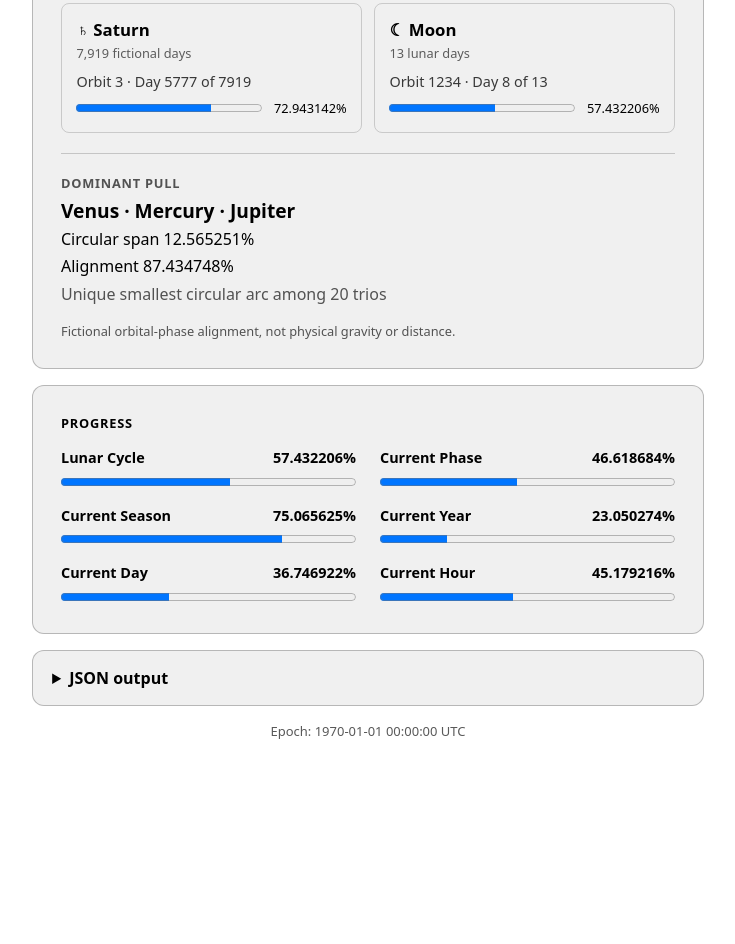
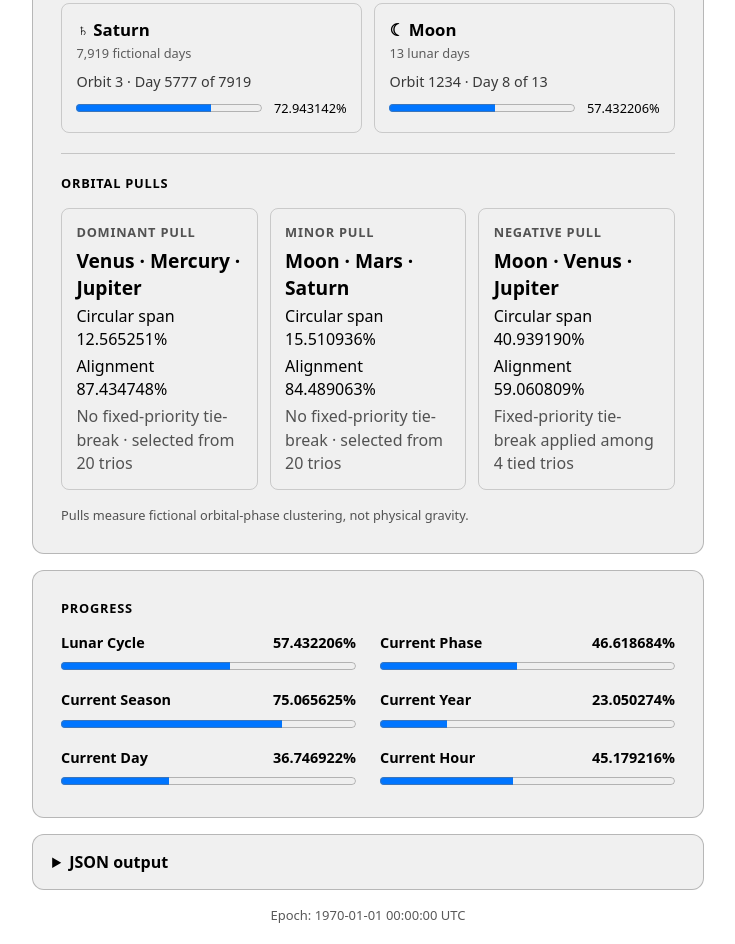
Before and after one commit to FelipeBudinich/insidia, a website with bundled scripts: page public/index.html in a window 1280 px wide. Shown: the part 1186-2130 px from the top of the page, without its empty margins (272-1007 px from the left). Before the commit the page ends 1946 px from the top, so only its background shows below. Built offline with nearby package versions, Linux system fonts and the light colour scheme.

Commit message:
Add ranked orbital pulls and bump release to v5.4

```diff
--- a/package.json
+++ b/package.json
@@ -1,6 +1,6 @@
 {
   "name": "fictional-calendar",
-  "version": "5.3.0",
+  "version": "5.4.0",
   "private": true,
   "type": "module",
   "scripts": {
--- a/public/app.js
+++ b/public/app.js
@@ -33,10 +33,17 @@ const orbitalBodyElements = new Map(
     }
   ])
 );
-const dominantPullMembersElement = document.querySelector('#dominant-pull-members');
-const dominantPullSpanElement = document.querySelector('#dominant-pull-span');
-const dominantPullAlignmentElement = document.querySelector('#dominant-pull-alignment');
-const dominantPullSelectionElement = document.querySelector('#dominant-pull-selection');
+const pullElements = new Map(
+  [...document.querySelectorAll('[data-pull-key]')].map((pullElement) => [
+    pullElement.dataset.pullKey,
+    {
+      members: pullElement.querySelector('[data-pull-members]'),
+      span: pullElement.querySelector('[data-pull-span]'),
+      alignment: pullElement.querySelector('[data-pull-alignment]'),
+      selection: pullElement.querySelector('[data-pull-selection]')
+    }
+  ])
+);
 const progressElements = new Map(
   [...document.querySelectorAll('[data-progress-key]')].map((row) => [
     row.dataset.progressKey,
@@ -82,13 +89,16 @@ function render(realUnixMilliseconds = Date.now()) {
     bodyElements.percentage.textContent = formatOrbitalPercentage(body.progressFraction);
     bodyElements.progress.value = body.progressFraction;
   }
-  const { dominantPull } = orbits;
-  dominantPullMembersElement.textContent = dominantPull.members.map((member) => member.name).join(' · ');
-  dominantPullSpanElement.textContent = `Circular span ${formatOrbitalPercentage(dominantPull.spanFraction)}`;
-  dominantPullAlignmentElement.textContent = `Alignment ${formatOrbitalPercentage(1 - dominantPull.spanFraction)}`;
-  dominantPullSelectionElement.textContent = dominantPull.tieBreak.applied
-    ? `Fixed-priority tie-break applied among ${dominantPull.tieBreak.tiedCombinationCount} tied trios`
-    : `Unique smallest circular arc among ${dominantPull.evaluatedCombinationCount} trios`;
+  for (const pullKey of ['dominantPull', 'minorPull', 'negativePull']) {
+    const pull = orbits[pullKey];
+    const elements = pullElements.get(pullKey);
+    elements.members.textContent = pull.members.map((member) => member.name).join(' · ');
+    elements.span.textContent = `Circular span ${formatOrbitalPercentage(pull.spanFraction)}`;
+    elements.alignment.textContent = `Alignment ${formatOrbitalPercentage(1 - pull.spanFraction)}`;
+    elements.selection.textContent = pull.tieBreak.applied
+      ? `Fixed-priority tie-break applied among ${pull.tieBreak.tiedCombinationCount} tied trios`
+      : `No fixed-priority tie-break · selected from ${pull.evaluatedCombinationCount} trios`;
+  }
   for (const [key, progressValue] of Object.entries(progress)) {
     const elements = progressElements.get(key);
     elements.bar.value = progressValue.fraction;
--- a/public/calendar.js
+++ b/public/calendar.js
@@ -192,7 +192,7 @@ function compareStringVectors(firstVector, secondVector) {
   return 0;
 }
 
-export function calculateDominantPull(bodyStates) {
+function validateOrbitalBodyStates(bodyStates) {
   if (!Array.isArray(bodyStates) || bodyStates.length !== CELESTIAL_BODIES.length) {
     throw new TypeError(`bodyStates must contain exactly ${CELESTIAL_BODIES.length} body states`);
   }
@@ -205,7 +205,9 @@ export function calculateDominantPull(bodyStates) {
       throw new TypeError(`bodyStates[${index}].tieBreakPriorityRank must be an integer`);
     }
   });
+}
 
+function createPullCandidates(bodyStates) {
   const candidates = [];
   for (let first = 0; first < bodyStates.length - 2; first += 1) {
     for (let second = first + 1; second < bodyStates.length - 1; second += 1) {
@@ -218,39 +220,106 @@ export function calculateDominantPull(bodyStates) {
       }
     }
   }
+  return candidates;
+}
 
-  const minimumSpan = Math.min(...candidates.map((candidate) => candidate.spanFraction));
-  const tiedCandidates = candidates.filter(
-    (candidate) => Math.abs(candidate.spanFraction - minimumSpan) <= ORBITAL_SPAN_TIE_EPSILON
+function compareCandidatesByFixedPriority(firstCandidate, secondCandidate) {
+  const priorityComparison = compareNumberVectors(
+    getTieBreakPriorityVector(firstCandidate),
+    getTieBreakPriorityVector(secondCandidate)
   );
-  tiedCandidates.sort((firstCandidate, secondCandidate) => {
-    const priorityComparison = compareNumberVectors(
-      getTieBreakPriorityVector(firstCandidate),
-      getTieBreakPriorityVector(secondCandidate)
+  return priorityComparison || compareStringVectors(
+    getCanonicalVector(firstCandidate),
+    getCanonicalVector(secondCandidate)
+  );
+}
+
+function rankCandidatesByAscendingSpanGroups(candidates) {
+  const remainingCandidates = [...candidates];
+  const rankedCandidates = [];
+
+  while (remainingCandidates.length > 0) {
+    const minimumSpan = Math.min(
+      ...remainingCandidates.map((candidate) => candidate.spanFraction)
     );
-    return priorityComparison || compareStringVectors(
-      getCanonicalVector(firstCandidate),
-      getCanonicalVector(secondCandidate)
+    const tieGroup = remainingCandidates.filter(
+      (candidate) => Math.abs(candidate.spanFraction - minimumSpan) <= ORBITAL_SPAN_TIE_EPSILON
     );
-  });
+    tieGroup.sort(compareCandidatesByFixedPriority);
+    for (const candidate of tieGroup) {
+      rankedCandidates.push({ candidate, tiedCombinationCount: tieGroup.length });
+    }
 
-  const winner = tiedCandidates[0];
-  const spanFraction = winner.spanFraction;
+    const groupedCandidates = new Set(tieGroup);
+    for (let index = remainingCandidates.length - 1; index >= 0; index -= 1) {
+      if (groupedCandidates.has(remainingCandidates[index])) {
+        remainingCandidates.splice(index, 1);
+      }
+    }
+  }
+
+  return rankedCandidates;
+}
+
+function createPullResult(candidate, selectionMethod, tiedCombinationCount, evaluatedCombinationCount) {
+  const spanFraction = candidate.spanFraction;
   return {
-    members: [...winner.members]
+    members: [...candidate.members]
       .sort((first, second) => first.tieBreakPriorityRank - second.tieBreakPriorityRank)
       .map(({ id, name, symbol }) => ({ id, name, symbol })),
-    selectionMethod: 'smallest_circular_arc',
-    evaluatedCombinationCount: candidates.length,
+    selectionMethod,
+    evaluatedCombinationCount,
     spanFraction,
     spanPercentage: spanFraction * 100,
+    formattedSpan: formatOrbitalPercentage(spanFraction),
     alignmentPercentage: (1 - spanFraction) * 100,
+    formattedAlignment: formatOrbitalPercentage(1 - spanFraction),
     tieBreak: {
-      applied: tiedCandidates.length > 1,
+      applied: tiedCombinationCount > 1,
       method: 'fixed_priority',
-      tiedCombinationCount: tiedCandidates.length
+      tiedCombinationCount
     }
   };
+}
+
+export function calculateOrbitalPulls(bodyStates) {
+  validateOrbitalBodyStates(bodyStates);
+  const candidates = createPullCandidates(bodyStates);
+  const rankedCandidates = rankCandidatesByAscendingSpanGroups(candidates);
+  const maximumSpan = Math.max(...candidates.map((candidate) => candidate.spanFraction));
+  const largestSpanCandidates = candidates
+    .filter((candidate) => Math.abs(candidate.spanFraction - maximumSpan) <= ORBITAL_SPAN_TIE_EPSILON)
+    .sort(compareCandidatesByFixedPriority);
+
+  const dominantEntry = rankedCandidates[0];
+  const minorEntry = rankedCandidates[1];
+  const negativeCandidate = largestSpanCandidates[0];
+  const evaluatedCombinationCount = candidates.length;
+
+  return {
+    dominantPull: createPullResult(
+      dominantEntry.candidate,
+      'smallest_circular_arc',
+      dominantEntry.tiedCombinationCount,
+      evaluatedCombinationCount
+    ),
+    minorPull: createPullResult(
+      minorEntry.candidate,
+      'second_ranked_circular_arc',
+      minorEntry.tiedCombinationCount,
+      evaluatedCombinationCount
+    ),
+    negativePull: createPullResult(
+      negativeCandidate,
+      'largest_circular_arc',
+      largestSpanCandidates.length,
+      evaluatedCombinationCount
+    )
+  };
+}
+
+export function calculateDominantPull(bodyStates) {
+  return calculateOrbitalPulls(bodyStates).dominantPull;
 }
 
 export function calculateOrbitalState(totalFictionalSeconds) {
@@ -280,10 +349,7 @@ export function calculateOrbitalState(totalFictionalSeconds) {
     };
   });
 
-  return {
-    bodies,
-    dominantPull: calculateDominantPull(bodies)
-  };
+  return { bodies, ...calculateOrbitalPulls(bodies) };
 }
 
 function createProgressValue(fraction) {
@@ -490,13 +556,27 @@ export function formatFictionalDate(calendarValue) {
   return `Year ${year} · Inter Regnum ${period.fromMonth} → ${period.toMonth} · Day ${period.day} of ${period.length}`;
 }
 
+function createPullJson(pull) {
+  return {
+    members: pull.members,
+    selectionMethod: pull.selectionMethod,
+    evaluatedCombinationCount: pull.evaluatedCombinationCount,
+    spanFraction: pull.spanFraction,
+    spanPercentage: pull.spanPercentage,
+    formattedSpan: pull.formattedSpan,
+    alignmentPercentage: pull.alignmentPercentage,
+    formattedAlignment: pull.formattedAlignment,
+    tieBreak: pull.tieBreak
+  };
+}
+
 export function createCalendarJson(calendarValue, realUnixMilliseconds) {
   assertValidUnixMilliseconds(realUnixMilliseconds);
   const formattedTime = formatFictionalTime(calendarValue);
   const formattedLunarTime = formatLunarTime(calendarValue.lunar);
   const formattedTideTime = formatTideTime(calendarValue.lunar);
   return {
-    calendarVersion: 'v7',
+    calendarVersion: 'v8',
     source: {
       unixMilliseconds: realUnixMilliseconds,
       isoUtc: new Date(realUnixMilliseconds).toISOString()
@@ -564,17 +644,9 @@ export function createCalendarJson(calendarValue, realUnixMilliseconds) {
           progressPercentage: body.progressPercentage,
           formattedProgress: formatOrbitalPercentage(body.progressFraction)
         })),
-        dominantPull: {
-          members: calendarValue.orbits.dominantPull.members,
-          selectionMethod: calendarValue.orbits.dominantPull.selectionMethod,
-          evaluatedCombinationCount: calendarValue.orbits.dominantPull.evaluatedCombinationCount,
-          spanFraction: calendarValue.orbits.dominantPull.spanFraction,
-          spanPercentage: calendarValue.orbits.dominantPull.spanPercentage,
-          formattedSpan: formatOrbitalPercentage(calendarValue.orbits.dominantPull.spanFraction),
-          alignmentPercentage: calendarValue.orbits.dominantPull.alignmentPercentage,
-          formattedAlignment: formatOrbitalPercentage(1 - calendarValue.orbits.dominantPull.spanFraction),
-          tieBreak: calendarValue.orbits.dominantPull.tieBreak
-        }
+        dominantPull: createPullJson(calendarValue.orbits.dominantPull),
+        minorPull: createPullJson(calendarValue.orbits.minorPull),
+        negativePull: createPullJson(calendarValue.orbits.negativePull)
       },
       progress: calendarValue.progress,
       formattedDate: formatFictionalDate(calendarValue)
--- a/public/index.html
+++ b/public/index.html
@@ -12,7 +12,7 @@
       <section class="calendar-card" aria-labelledby="page-title">
         <header class="heading">
           <p id="page-title">Fictional Calendar</p>
-          <span class="version" aria-label="Application version 5.3">v5.3</span>
+          <span class="version" aria-label="Application version 5.4">v5.4</span>
         </header>
 
         <p id="fictional-time" class="time" aria-live="off">00:00:00</p>
@@ -108,14 +108,33 @@
           </article>
         </div>
 
-        <div class="dominant-pull" aria-labelledby="dominant-pull-heading">
-          <p id="dominant-pull-heading" class="group-label">Dominant Pull</p>
-          <p id="dominant-pull-members" class="dominant-pull-members">Moon · Venus · Mars</p>
-          <p id="dominant-pull-span" class="dominant-pull-detail">Circular span 0.000000%</p>
-          <p id="dominant-pull-alignment" class="dominant-pull-detail">Alignment 100.000000%</p>
-          <p id="dominant-pull-selection" class="dominant-pull-selection">Fixed-priority tie-break applied among 20 tied trios</p>
-        </div>
-        <p class="orbital-clarification">Fictional orbital-phase alignment, not physical gravity or distance.</p>
+        <section class="orbital-pulls" aria-labelledby="orbital-pulls-heading">
+          <p id="orbital-pulls-heading" class="section-label">Orbital Pulls</p>
+          <div class="pull-grid">
+            <article class="pull-card" data-pull-key="dominantPull">
+              <p class="group-label">Dominant Pull</p>
+              <p class="pull-members" data-pull-members>Moon · Venus · Mars</p>
+              <p class="pull-detail" data-pull-span>Circular span 0.000000%</p>
+              <p class="pull-detail" data-pull-alignment>Alignment 100.000000%</p>
+              <p class="pull-selection" data-pull-selection>Fixed-priority tie-break applied among 20 tied trios</p>
+            </article>
+            <article class="pull-card" data-pull-key="minorPull">
+              <p class="group-label">Minor Pull</p>
+              <p class="pull-members" data-pull-members>Moon · Venus · Mercury</p>
+              <p class="pull-detail" data-pull-span>Circular span 0.000000%</p>
+              <p class="pull-detail" data-pull-alignment>Alignment 100.000000%</p>
+              <p class="pull-selection" data-pull-selection>Fixed-priority tie-break applied among 20 tied trios</p>
+            </article>
+            <article class="pull-card" data-pull-key="negativePull">
+              <p class="group-label">Negative Pull</p>
+              <p class="pull-members" data-pull-members>Moon · Venus · Mars</p>
+              <p class="pull-detail" data-pull-span>Circular span 0.000000%</p>
+              <p class="pull-detail" data-pull-alignment>Alignment 100.000000%</p>
+              <p class="pull-selection" data-pull-selection>Fixed-priority tie-break applied among 20 tied trios</p>
+            </article>
+          </div>
+        </section>
+        <p class="orbital-clarification">Pulls measure fictional orbital-phase clustering, not physical gravity.</p>
       </section>
 
       <section class="progress-section" aria-labelledby="progress-heading">
--- a/public/styles.css
+++ b/public/styles.css
@@ -87,11 +87,14 @@ body {
 .orbital-progress-row { display: grid; grid-template-columns: minmax(0, 1fr) auto; align-items: center; gap: 0.75rem; margin-top: 0.5rem; }
 .orbital-progress-row progress { width: 100%; }
 .orbital-percentage { font-size: 0.8rem; font-variant-numeric: tabular-nums; }
-.dominant-pull { margin-top: 1.25rem; padding-top: 1.25rem; border-top: 1px solid color-mix(in srgb, CanvasText 18%, transparent); }
-.dominant-pull-members { margin: 0.35rem 0 0; font-size: 1.2rem; font-weight: 700; }
-.dominant-pull-detail,
-.dominant-pull-selection { margin: 0.25rem 0 0; line-height: 1.45; font-variant-numeric: tabular-nums; }
-.dominant-pull-selection,
+.orbital-pulls { margin-top: 1.25rem; padding-top: 1.25rem; border-top: 1px solid color-mix(in srgb, CanvasText 18%, transparent); }
+.pull-grid { display: grid; gap: 0.75rem; }
+.pull-card { min-width: 0; padding: 0.9rem; border: 1px solid color-mix(in srgb, CanvasText 16%, transparent); border-radius: 0.5rem; }
+.pull-card p { margin: 0; }
+.pull-members { margin-top: 0.35rem !important; font-size: 1.2rem; font-weight: 700; }
+.pull-detail,
+.pull-selection { margin-top: 0.25rem !important; line-height: 1.45; font-variant-numeric: tabular-nums; }
+.pull-selection,
 .orbital-clarification { color: color-mix(in srgb, CanvasText 68%, Canvas); }
 .orbital-clarification { margin: 1rem 0 0; font-size: 0.8rem; line-height: 1.45; }
 
@@ -123,6 +126,7 @@ footer { margin-top: 1rem; color: color-mix(in srgb, CanvasText 65%, Canvas); fo
   .lunar-grid { grid-template-columns: repeat(2, minmax(0, 1fr)); gap: 1.5rem; }
   .lunar-group + .lunar-group { border-top: 0; border-left: 1px solid color-mix(in srgb, CanvasText 18%, transparent); padding-top: 0; padding-left: 1.5rem; }
   .orbital-bodies { grid-template-columns: repeat(2, minmax(0, 1fr)); }
+  .pull-grid { grid-template-columns: repeat(3, minmax(0, 1fr)); }
   .progress-grid { grid-template-columns: repeat(2, minmax(0, 1fr)); gap: 1rem 1.5rem; }
 }
 
--- a/server.js
+++ b/server.js
@@ -287,7 +287,7 @@ export function createStaticServer(options = {}) {
       sendResponse(response, method, environment, 200, {
         'Cache-Control': 'no-store',
         'Content-Type': 'application/json; charset=utf-8'
-      }, JSON.stringify({ ok: true, version: 'v5.3' }));
+      }, JSON.stringify({ ok: true, version: 'v5.4' }));
       return;
     }
 
```
Also changed, not shown: test/lunar.test.js (+3 -3 lines), test/orbits.test.js (+92 -13 lines), test/progress.test.js (+2 -2 lines), test/season.test.js (+2 -2 lines), test/server.test.js (+18 -9 lines), README.md, 1 other file.
